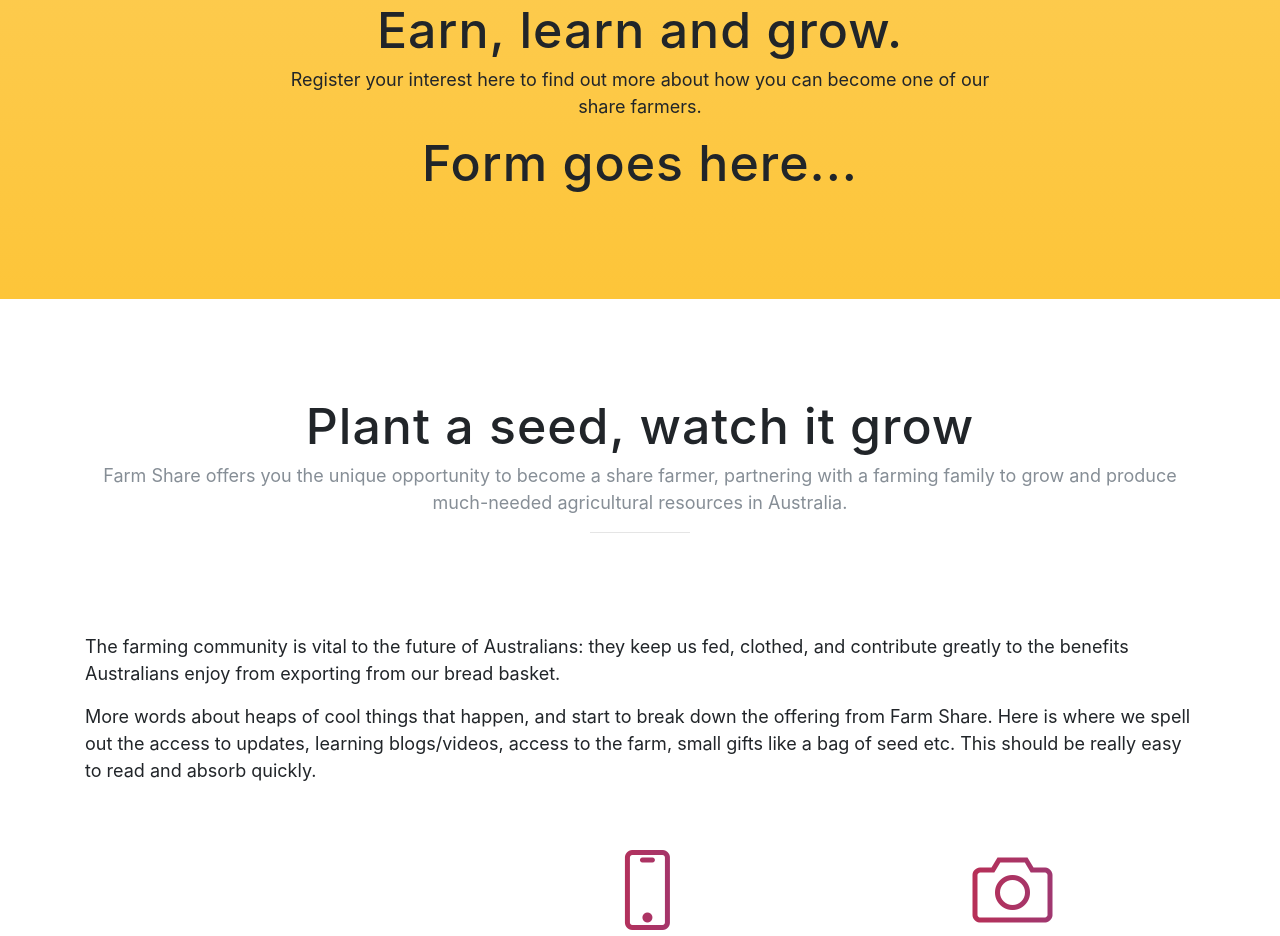
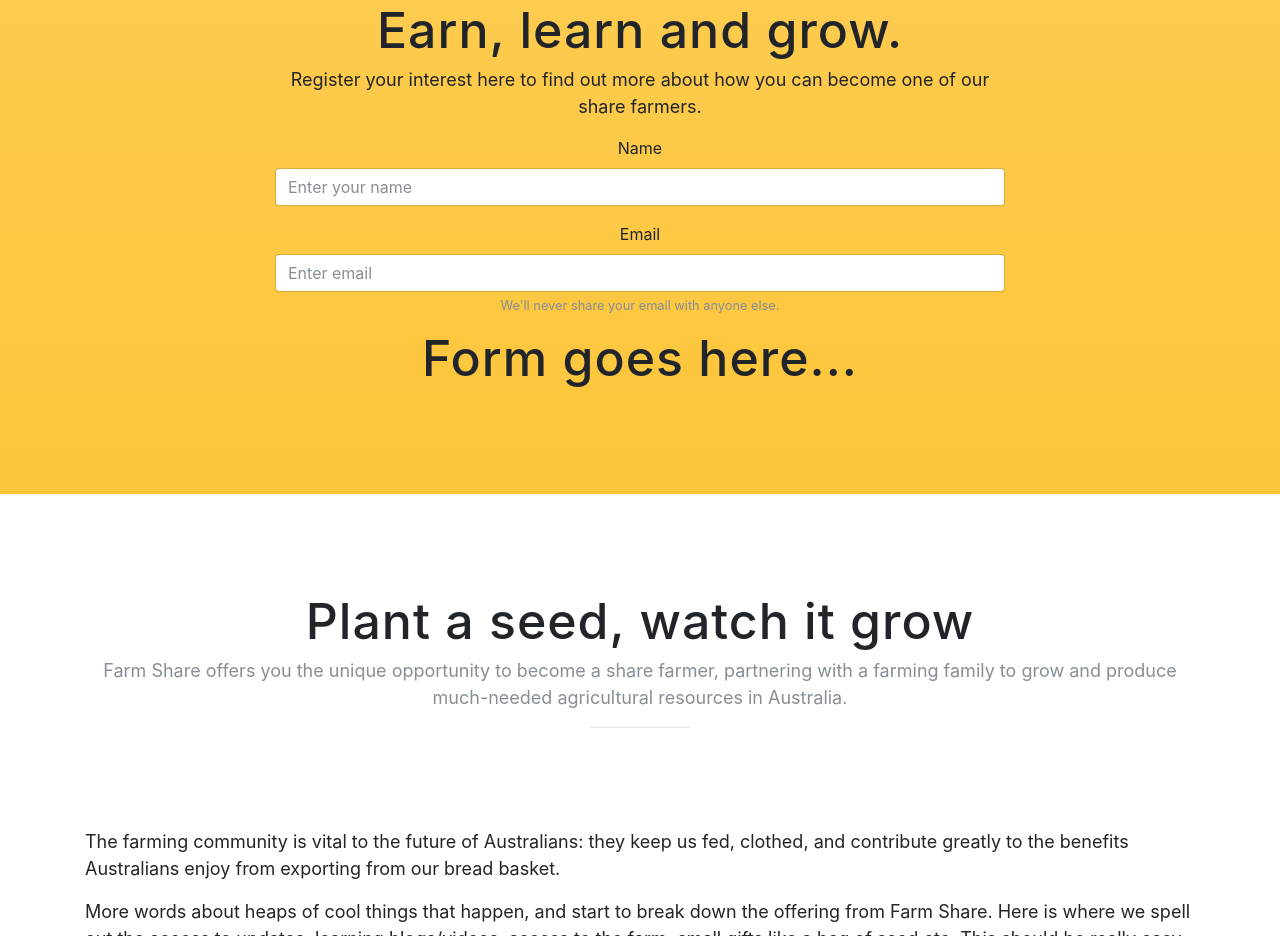
Before and after one commit to shaugh/farmShare, a website with bundled scripts: page index.html in a window 1280 px wide. Shown: the part 897-1833 px from the top of the page. Built offline with nearby package versions, Linux system fonts and the light colour scheme; a web font is replaced by a local one.

Commit message:
WIP form

```diff
--- a/index.html
+++ b/index.html
@@ -89,6 +89,17 @@
             <h2 class="section-heading">Earn, learn and grow.</h2>
             <p>Register your interest here to find out more about how you can become one of our share farmers.</p>
             <div class="badges">
+                <form>
+                    <div class="form-group">
+                        <label for="name">Name</label>
+                        <input type="text" class="form-control" id="name" placeholder="Enter your name">
+                    </div>
+                    <div class="form-group">
+                        <label for="emailAddress">Email</label>
+                        <input type="email" class="form-control" id="emailAddress" aria-describedby="emailHelp" placeholder="Enter email">
+                        <small id="emailHelp" class="form-text text-muted">We'll never share your email with anyone else.</small>
+                    </div>
+                </form>
               <h2>Form goes here...</h2>
             </div>
           </div>
```
